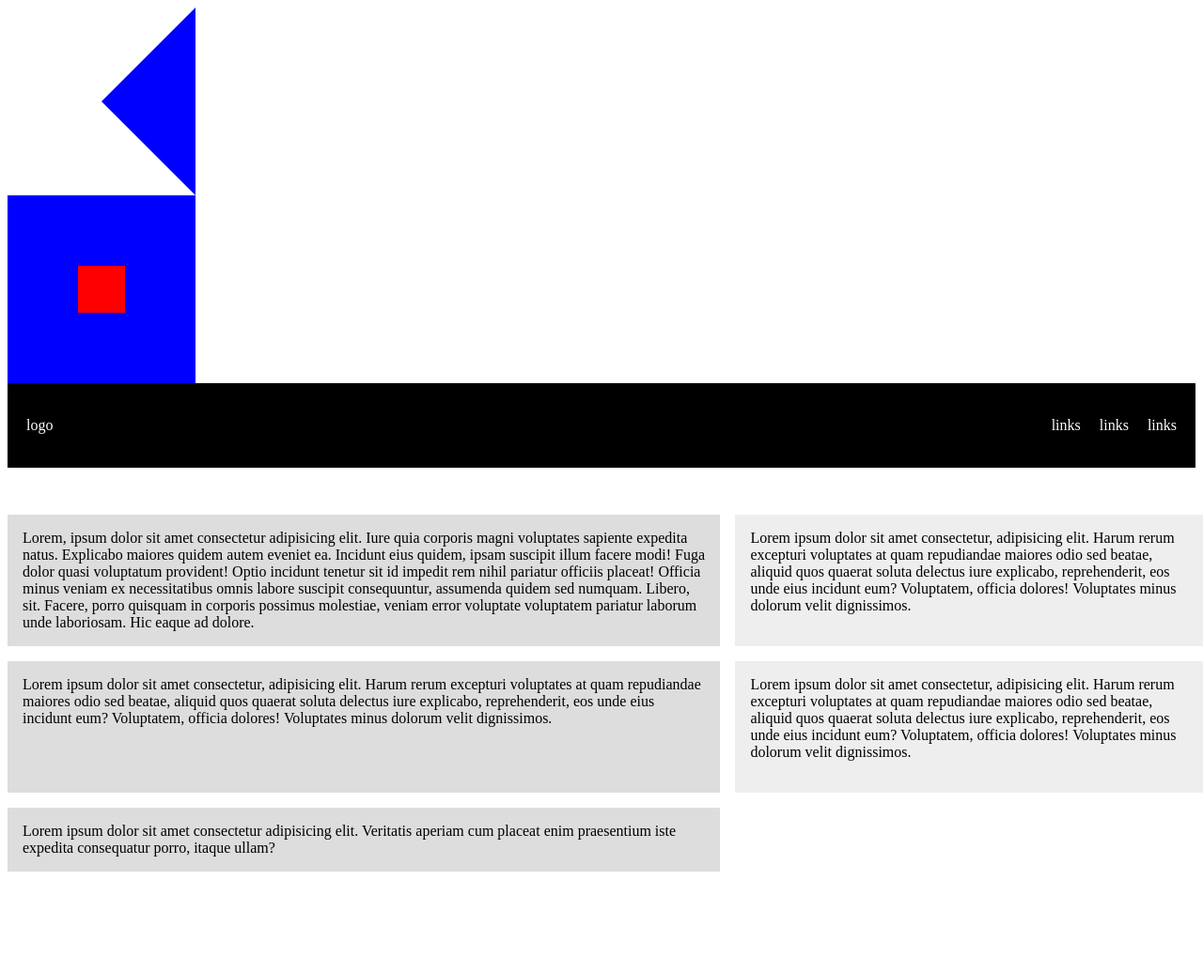
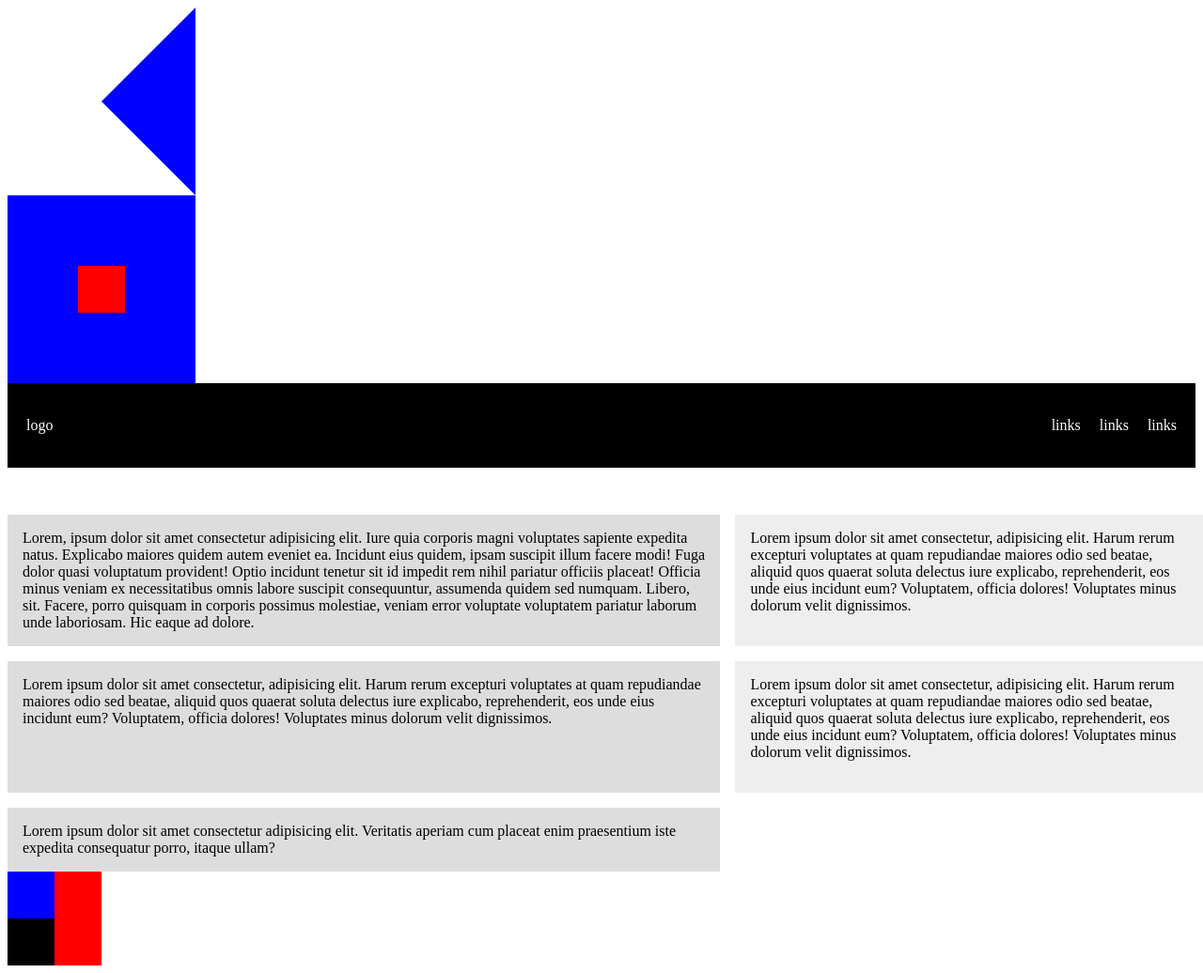
Before and after one commit to AlexanderAlatorreGovea/100-frontend-interview-questions, a website: page css-interview-questions.html in a window 1280 px wide. Shown: the whole page at 94% size. Before the commit the page ends 936 px from the top, so only its background shows below. Drawn offline with Linux system fonts and the light colour scheme.

Commit message:
modified files

```diff
--- a/css-interview-questions.html
+++ b/css-interview-questions.html
@@ -83,6 +83,23 @@
         background-color: #ddd;
       }
       /* GRID SYSTEM */
+
+      /* BEM CONVENTIONS */
+      .block {
+          background-color: red;
+          height: 100px;
+          width: 100px;
+      }
+      .block__element{
+          background-color: blue;
+          height: 50px;
+          width: 50px;
+      }
+
+      .block__element--modifier {
+          background-color: black;
+      }
+      /* BEM CONVENTIONS */
     </style>
   </head>
   <body>
@@ -151,5 +168,11 @@
         itaque ullam?
       </div>
     </div>
+
+    <div class="block">
+        <div class="block__element"></div>
+        <div class="block__element block__element--modifier"></div>
+
+    </div>
   </body>
 </html>
```
Also changed, not shown: coercion.js (+8 -0 lines), grid-exercise.html (+2 -0 lines), object-notation.js (line endings or trailing spaces).
